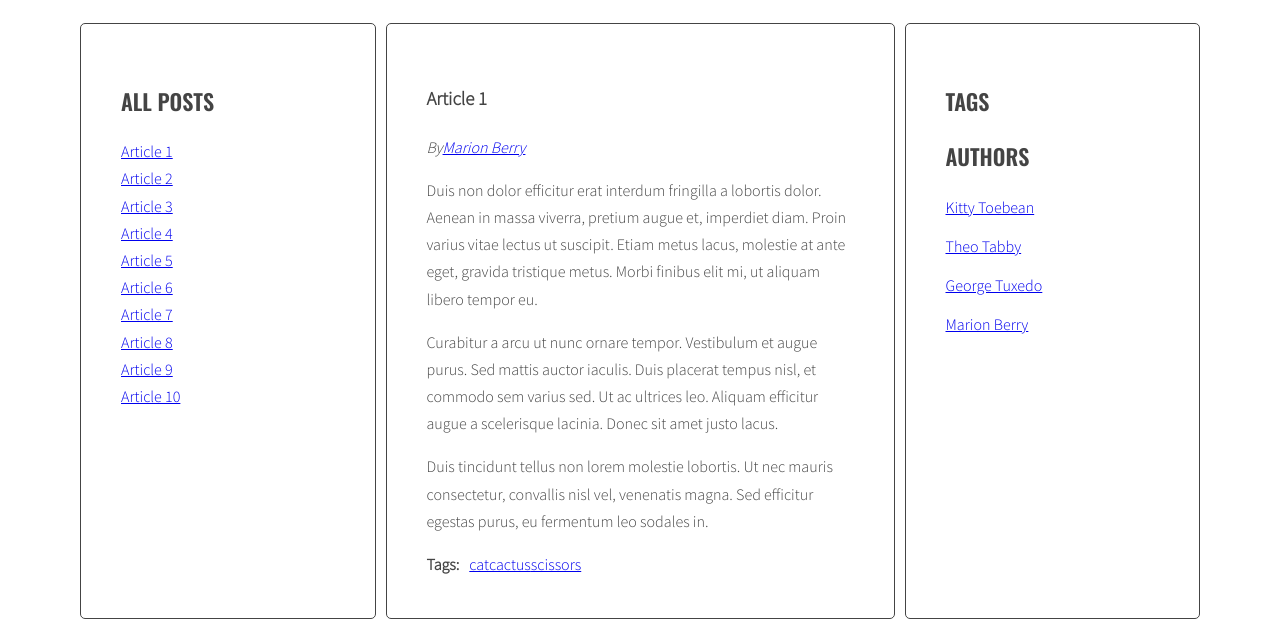
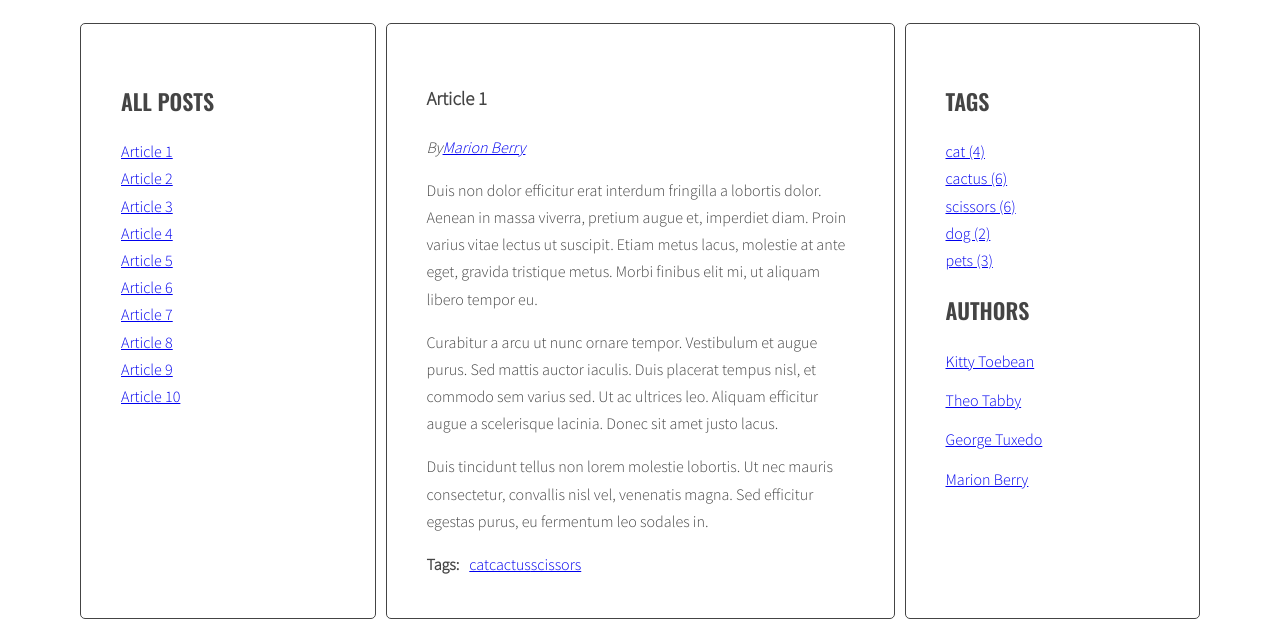
Before and after one commit to OksanaKorotich/javascript-blog, a website: page index.html in a window 1280 px wide. Shown: the part 220-847 px from the top of the page. Drawn offline with nearby package versions, Linux system fonts and the light colour scheme.

Commit message:
tag cloud

```diff
--- a/index.html
+++ b/index.html
@@ -169,7 +169,7 @@
                             </div>
                     </article>
                 </section>
-                <aside class="sidebar">
+                <aside class="sidebar border-0">
                     <h2 class="section-title">Tags</h2>
                     <ul class="list tags">
                         <!--<li><a href="#">design</a> <span>(6)</span></li>
--- a/js/script.js
+++ b/js/script.js
@@ -32,7 +32,9 @@ const optArticleSelector = '.post',
   optTitleListSelector = '.titles',
   optArticleTagsSelector = '.post-tags .list',
   optArticleAuthorSelector = '.post-author',
-  optTagsListSelector = '.tags.list';
+  optTagsListSelector = '.tags.list',
+  optCloudClassCount = '5',
+  optCloudClassPrefix = 'tag-size-';
 
 function generateTitleLinks(customSelector = ''){
   //remove contents of titleList
@@ -64,7 +66,7 @@ function generateTags(){
   /* START LOOP: for every article: */
   for(let article of allArticles){
     /* find tags wrapper */
-    const htmlList = article.querySelector(optArticleTagsSelector);
+    const tagList = article.querySelector(optArticleTagsSelector);
     /* make html variable with empty string */
     let html = '';
     /* get tags from data-tags attribute */
@@ -84,16 +86,54 @@ function generateTags(){
       }
 
     }
-    console.log('aaaaaaa'. allTags)
     /* END LOOP: for each tag */
     /* insert HTML of all the links into the tags wrapper */
-    htmlList.innerHTML = html;
+    tagList.innerHTML = html;
     /* END LOOP: for every article: */
   }
   const tagList = document.querySelector(optTagsListSelector);
   //tagList.innerHTML = allTags.join(' ');
-  console.log('what we have', tagList.innerHTML);
+  const tagsParams = calculateTagsParams(allTags);
+  console.log('tagParams:', tagsParams);
+  let allTagsHtml = '';
+  //[NEW] START LOOP: for each tag in allTags:
+  for(let tag in allTags){
+    //[NEW] generate code of a link and add it to allTagsHtml
+    const tagLinkHtml = '<li><a class="' + optCloudClassPrefix + calculateTagClass(allTags[tag], tagsParams) + '"href=#tag-' + tag + '">' + tag + ' (' + allTags[tag] + ') ' + '</a></li>';
+    console.log('tagLinkHtml:' , tagLinkHtml);
+    allTagsHtml += tagLinkHtml;
+    //[NEW] END LOOP: for each tag in allTags:
+  }
+  //[NEW] add html from allTagsHtml to tagList:
+  tagList.innerHTML = allTagsHtml;
+  console.log('what we have', allTags);
 }
+
+function calculateTagsParams(tags){
+  const params = {min:999999, max:0};
+  for(let tag in tags){
+    console.log(tag + 'is used' + tags[tag] +'times');
+    if(tags[tag] > params.max){
+      params.max = tags[tag];
+    }
+    if(tags[tag] < params.min){
+      params.min = tags[tag];
+    }
+    console.log('max', params.max);
+    console.log('min', params.min);
+  }
+  return params;
+}
+
+function calculateTagClass(count, params){
+  const normalizedCount = count - params.min;
+  const normalizedMax = params.max - params.min;
+  const percentage = normalizedCount / normalizedMax;
+  const classNumber = Math.floor( percentage * (optCloudClassCount - 1) + 1 );
+  return classNumber;
+}
+
+generateTags();
 
 addClickListenersToTags();
 
@@ -101,8 +141,6 @@ const links = document.querySelectorAll('.titles a');
 for(let link of links){
   link.addEventListener('click', titleClickHandler);
 }
-
-generateTags();
 
 function tagClickHandler(event){
   //prevent default action for this event
```
